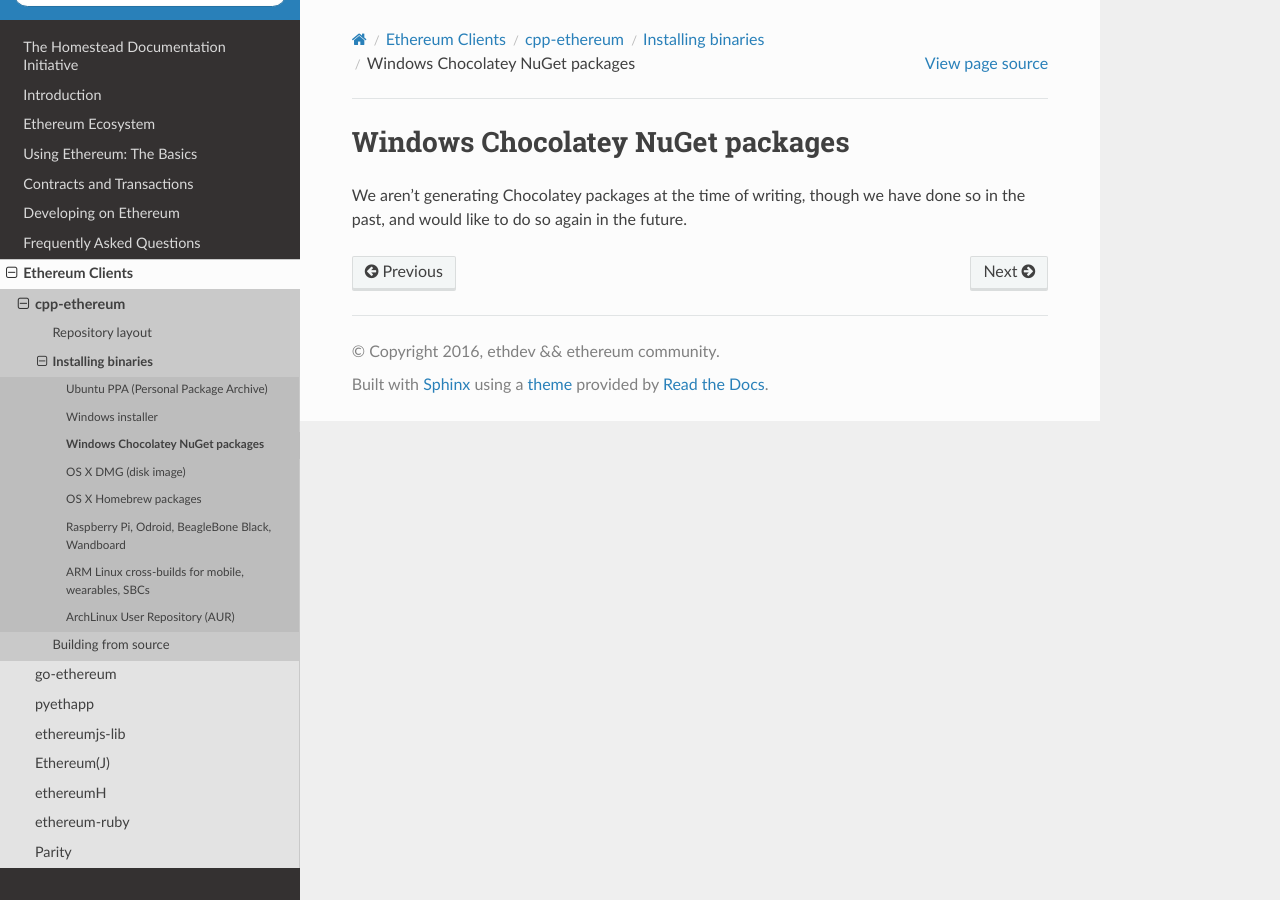
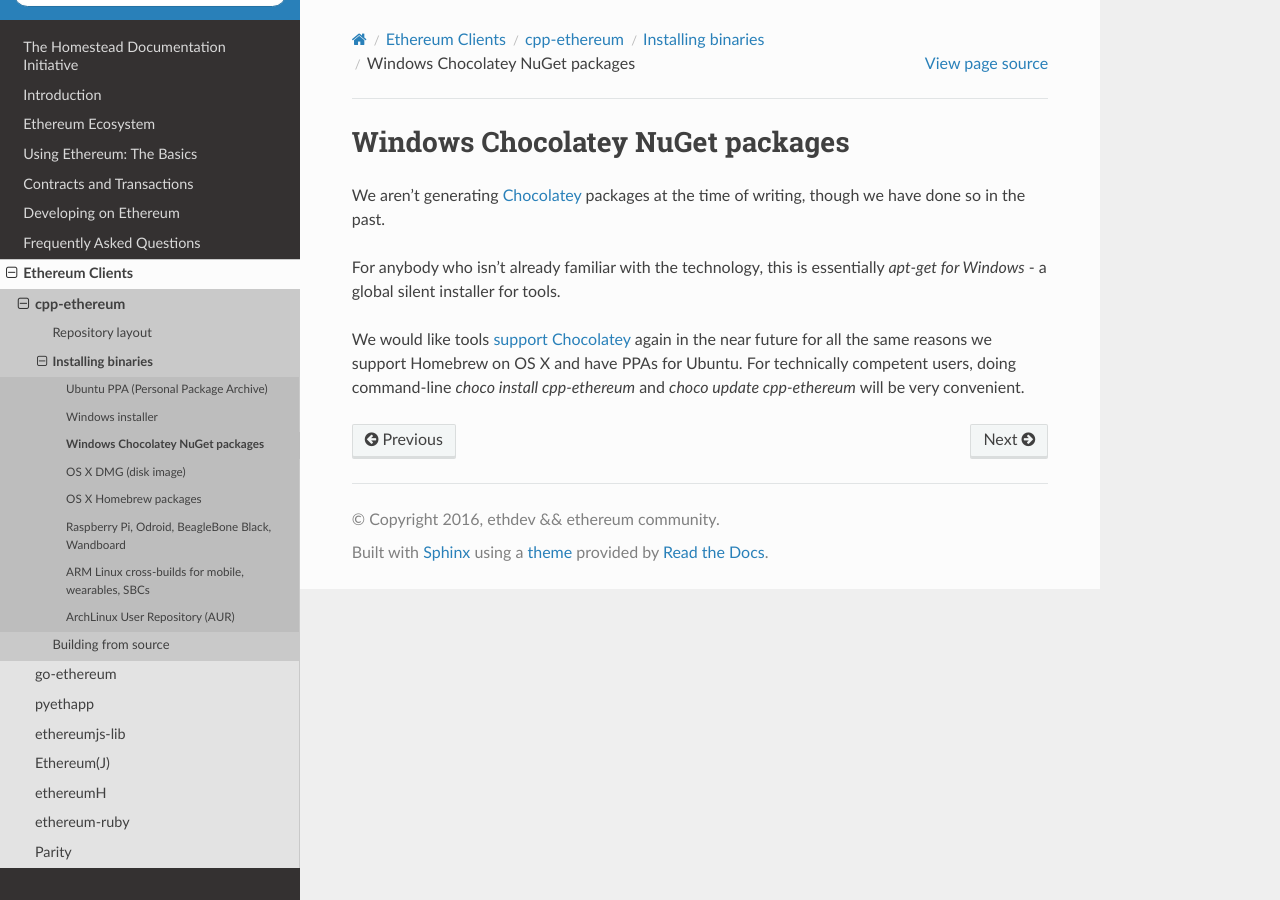
Before and after one commit to ethereum/homestead-guide, a Sphinx documentation site: the page built from source/ethereum-clients/cpp-ethereum/installing-binaries/windows-chocolatey.rst, in a window 1280 px wide. Built offline with Sphinx 7.4.7 and the Read the Docs theme 2.0.0, drawn with Linux system fonts in a browser that asks for light colours.

Commit message:
Expanded Windows chocolatey page

```diff
--- a/source/ethereum-clients/cpp-ethereum/installing-binaries/windows-chocolatey.rst
+++ b/source/ethereum-clients/cpp-ethereum/installing-binaries/windows-chocolatey.rst
@@ -2,5 +2,15 @@
 Windows Chocolatey NuGet packages
 --------------------------------------------------------------------------------
 
-We aren't generating Chocolatey packages at the time of writing, though we have
-done so in the past, and would like to do so again in the future.
+We aren't generating `Chocolatey <https://chocolatey.org/>`_ packages at
+the time of writing, though we have done so in the past.
+
+For anybody who isn't already familiar with the technology, this is essentially
+`apt-get for Windows` - a global silent installer for tools.
+
+We would like tools
+`support Chocolatey <https://github.com/ethereum/webthree-umbrella/issues/345>`_
+again in the near future for all the same reasons we support Homebrew on OS X
+and have PPAs for Ubuntu.  For technically competent users, doing
+command-line `choco install cpp-ethereum` and
+`choco update cpp-ethereum` will be very convenient.
--- a/source/ethereum-clients/cpp-ethereum/installing-binaries/windows-installer.rst
+++ b/source/ethereum-clients/cpp-ethereum/installing-binaries/windows-installer.rst
@@ -4,6 +4,7 @@
 
 We generate Windows installers
 `for each release <https://github.com/ethereum/webthree-umbrella/releases>`_.
+
 These should work on Windows 7, Windows 8/8.1 and Windows 10, though our
 own automation is all Windows 8.1 based.
 
```
